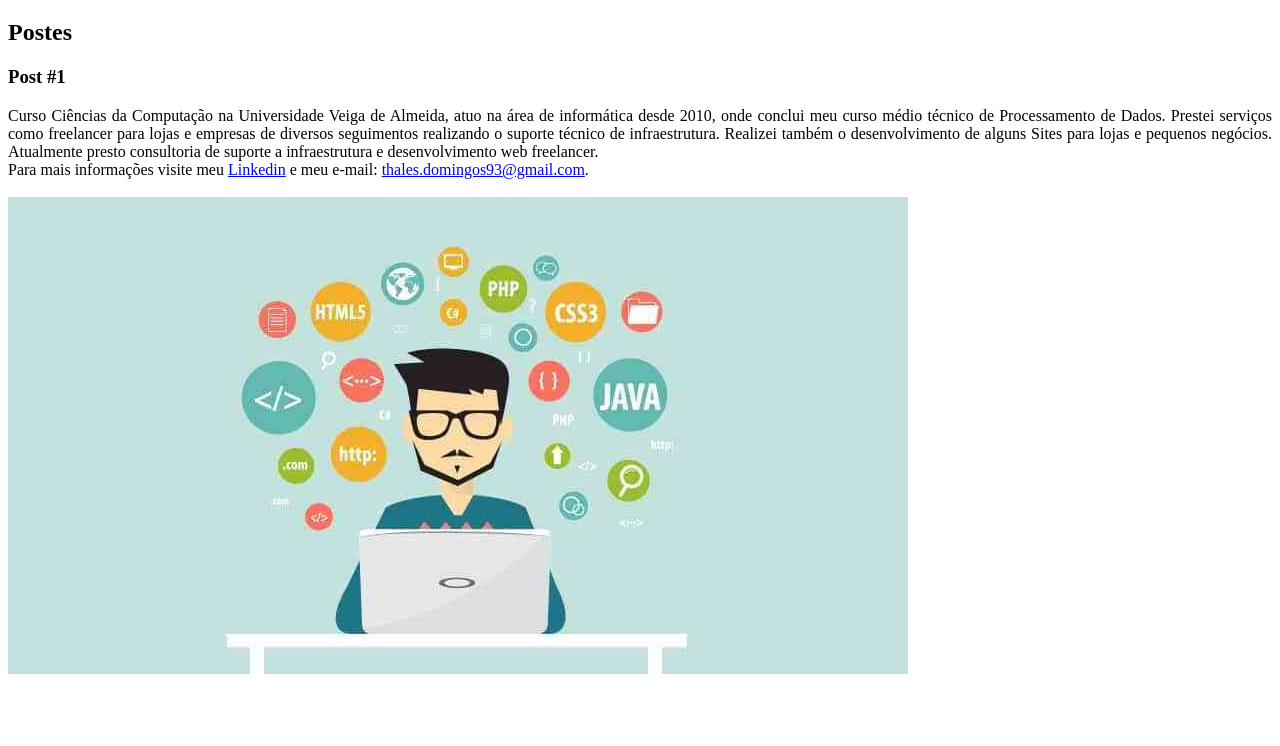
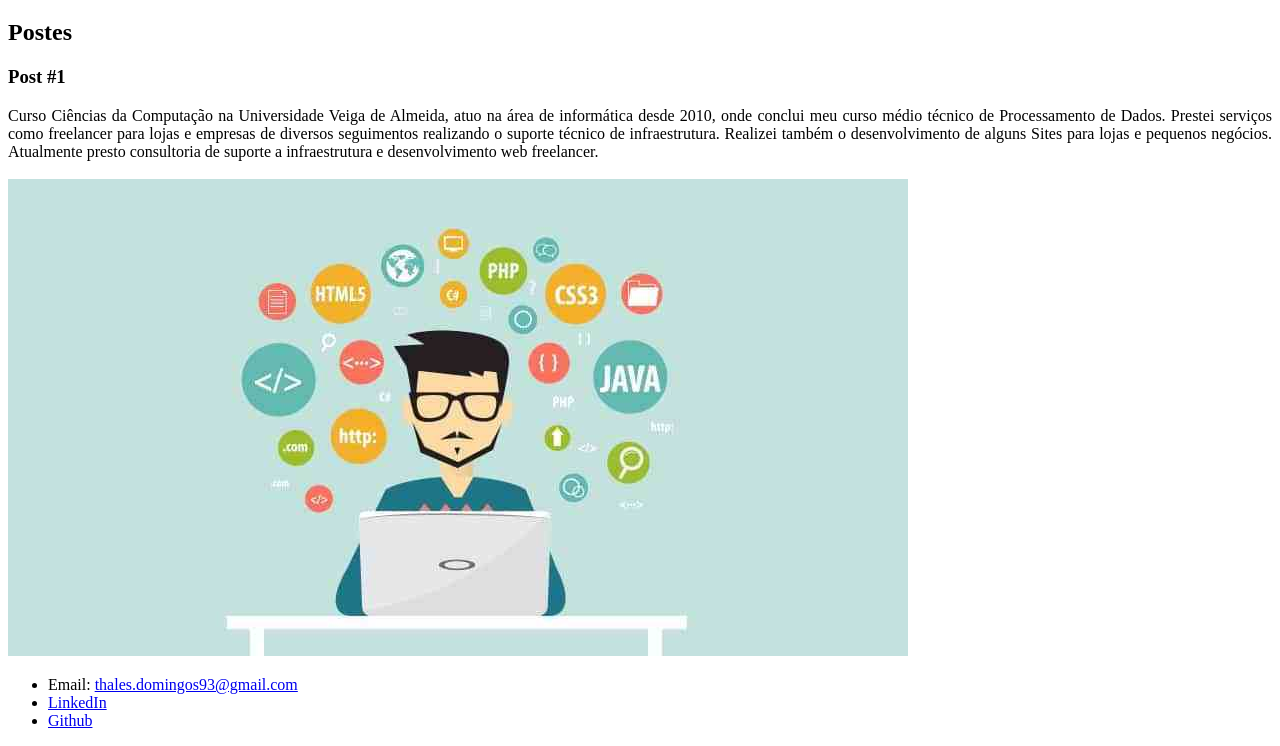
Before and after one commit to TheSelath/introducao-html5-css3, a plain HTML site: page index.html in a window 1280 px wide. Shown: the part 1033-1779 px from the top of the page. Before the commit the page ends 1727 px from the top, so only its background shows below. Drawn offline with Linux system fonts and the light colour scheme.

Commit message:
inclusao de links em uma lista nao ordenada no rodapé

```diff
--- a/index.html
+++ b/index.html
@@ -19,12 +19,17 @@
 		<p align="justify">
 			Curso Ciências da Computação na Universidade Veiga de Almeida, atuo na área de informática desde 2010, onde conclui meu curso médio técnico de Processamento de Dados. Prestei serviços como freelancer para lojas e empresas de diversos seguimentos realizando o suporte técnico de infraestrutura. Realizei também o desenvolvimento de alguns Sites para lojas e pequenos negócios. Atualmente presto consultoria de suporte a infraestrutura e desenvolvimento web freelancer.
 			<br>
-			Para mais informações visite meu <a href="https://www.linkedin.com/in/thalesdomingos/" target="_blank">Linkedin</a> e meu e-mail: <a href="mailto:thales.domingos93@gmail.com">thales.domingos93@gmail.com</a>.
 			<br>
-			<br><img src="img/dev.jpg" alt="Ilustração de Desenvolvedor">
+			<img src="img/dev.jpg" alt="Ilustração de Desenvolvedor">
 		</p>
 	</article>
 </section>
-<footer></footer>
+<footer>
+	<ul>
+		<li>Email: <a href="mailto:thales.domingos93@gmail.com">thales.domingos93@gmail.com</a></li>
+		<li><a href="https://www.linkedin.com/in/thalesdomingos/" target="_blank">LinkedIn</a></li>
+		<li><a href="https://github.com/TheSelath/" target="_blank"> Github</a></li>
+	</ul>
+</footer>
 </body>
 </html>
```
